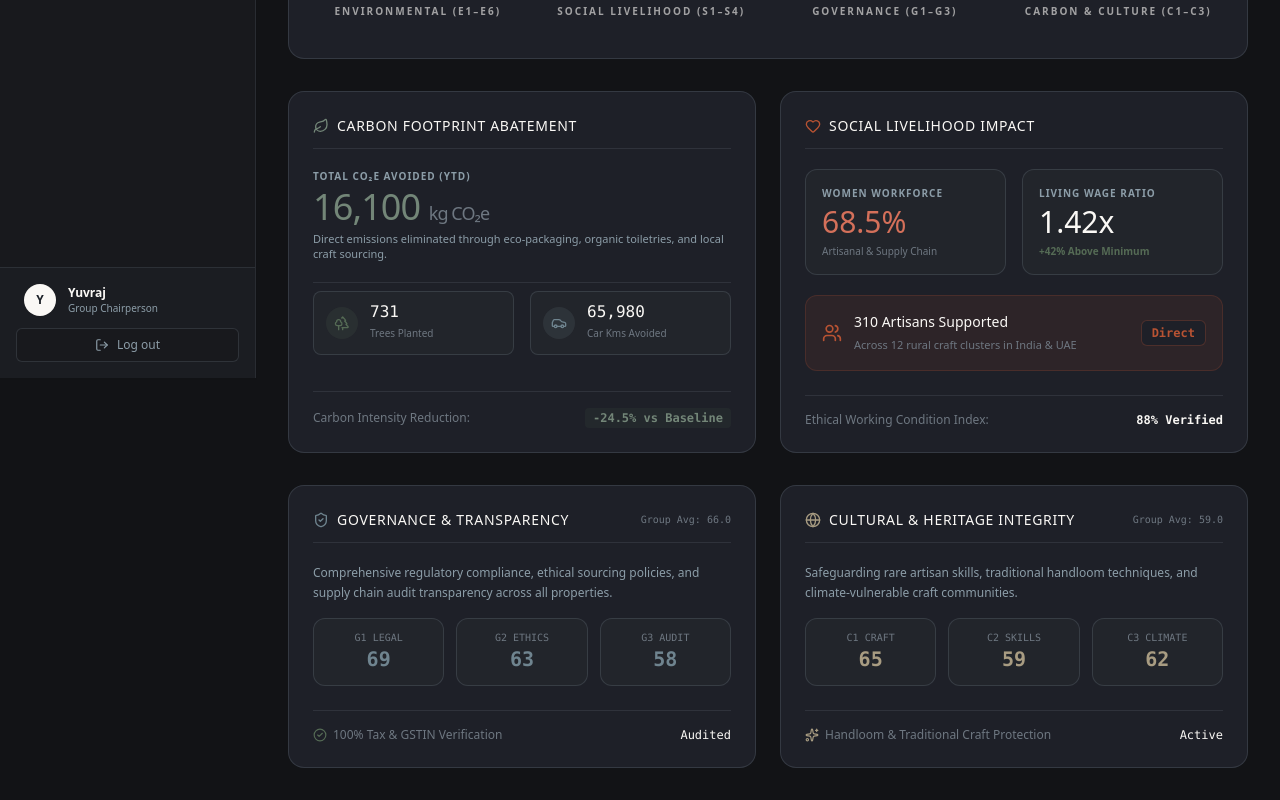
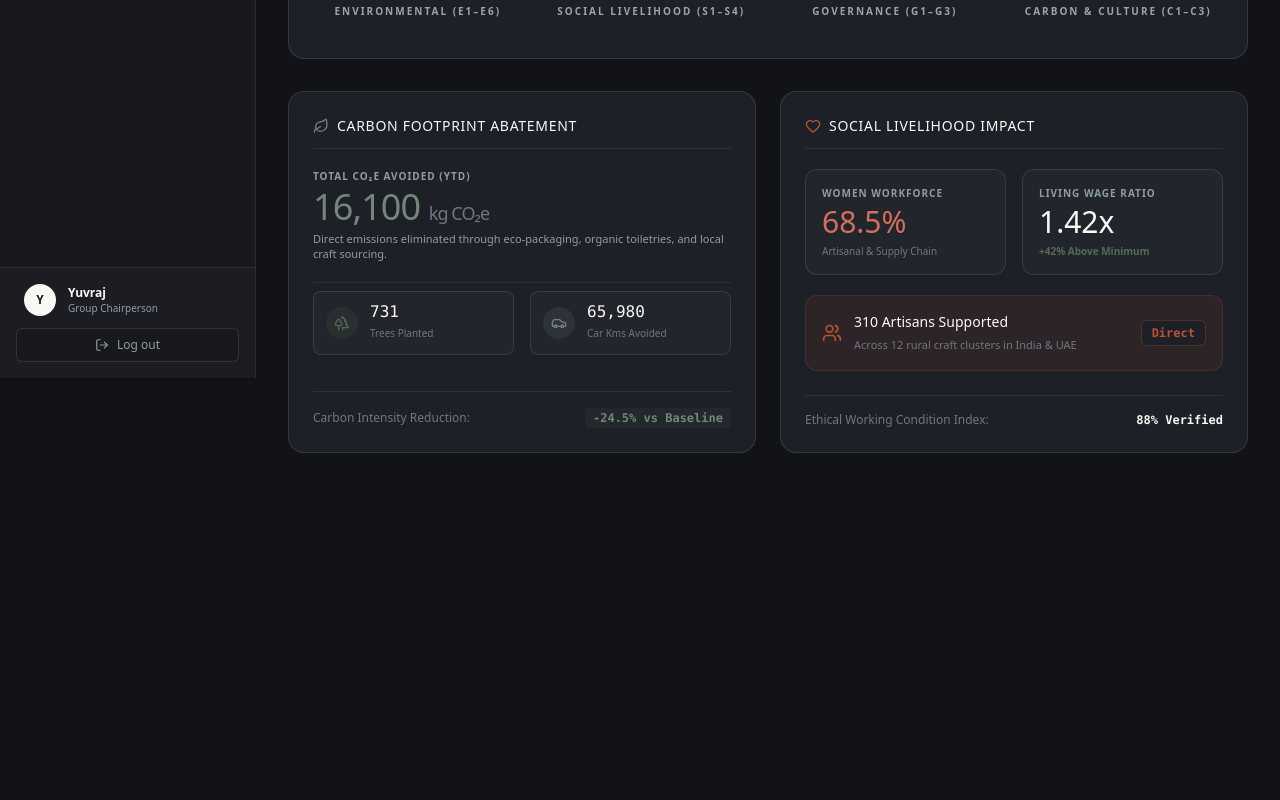
Before and after one commit to varnacollective/varna, a Next.js app: page /group/impact in a window 1280 px wide. Shown: the part 422-1222 px from the top of the page. After the commit the page ends 907 px from the top, so only its background shows below. Built offline with nearby package versions, Linux system fonts and the light colour scheme; a web font is replaced by a local one.

Commit message:
Removing unnecessary texts in group level Dashboard

```diff
--- a/src/app/group/impact/page.tsx
+++ b/src/app/group/impact/page.tsx
@@ -298,96 +298,6 @@ export default function GroupImpactPage() {
         </div>
       </div>
 
-      {/* ── BOTTOM ROW: Governance & Cultural Heritage ───────────────────────── */}
-      <div className="grid grid-cols-1 md:grid-cols-2 gap-6">
-        {/* Governance Card */}
-        <div className="bg-white dark:bg-[#1E2028] border border-[#EAE5DC] dark:border-[#8C9DA8]/20 rounded-2xl p-6 shadow-card-light dark:shadow-elevation-dark-low flex flex-col justify-between">
-          <div>
-            <div className="flex items-center justify-between border-b border-[#EAE5DC] dark:border-[#8C9DA8]/15 pb-3 mb-5">
-              <div className="flex items-center gap-2">
-                <ShieldCheck className="w-4 h-4 text-[#6F848F]" />
-                <h3 className="text-sm font-sans font-medium uppercase tracking-wider text-[#1A1F26] dark:text-[#FAF8F5]">
-                  Governance &amp; Transparency
-                </h3>
-              </div>
-              <span className="text-[10px] font-mono text-[#6E7781]">Group Avg: 66.0</span>
-            </div>
-
-            <p className="text-xs text-[#6E7781] dark:text-[#8C9DA8] font-light leading-relaxed mb-4">
-              Comprehensive regulatory compliance, ethical sourcing policies, and supply chain audit transparency across all properties.
-            </p>
-
-            <div className="grid grid-cols-3 gap-3">
-              <div className="p-3 rounded-xl bg-[#FAF8F5] dark:bg-[#22252B] border border-[#EAE5DC] dark:border-[#8C9DA8]/20 text-center">
-                <span className="text-[10px] font-mono uppercase text-[#6E7781] block">G1 Legal</span>
-                <span className="text-xl font-bold font-mono text-[#6F848F]">69</span>
-              </div>
-              <div className="p-3 rounded-xl bg-[#FAF8F5] dark:bg-[#22252B] border border-[#EAE5DC] dark:border-[#8C9DA8]/20 text-center">
-                <span className="text-[10px] font-mono uppercase text-[#6E7781] block">G2 Ethics</span>
-                <span className="text-xl font-bold font-mono text-[#6F848F]">63</span>
-              </div>
-              <div className="p-3 rounded-xl bg-[#FAF8F5] dark:bg-[#22252B] border border-[#EAE5DC] dark:border-[#8C9DA8]/20 text-center">
-                <span className="text-[10px] font-mono uppercase text-[#6E7781] block">G3 Audit</span>
-                <span className="text-xl font-bold font-mono text-[#6F848F]">58</span>
-              </div>
-            </div>
-          </div>
-
-          <div className="mt-6 pt-4 border-t border-[#EAE5DC] dark:border-[#8C9DA8]/15 flex items-center justify-between text-xs text-[#6E7781]">
-            <span className="flex items-center gap-1.5">
-              <CheckCircle2 className="w-3.5 h-3.5 text-[#556B55]" />
-              100% Tax &amp; GSTIN Verification
-            </span>
-            <span className="font-mono font-medium text-[#1A1F26] dark:text-[#FAF8F5]">
-              Audited
-            </span>
-          </div>
-        </div>
-
-        {/* Cultural & Heritage Card */}
-        <div className="bg-white dark:bg-[#1E2028] border border-[#EAE5DC] dark:border-[#8C9DA8]/20 rounded-2xl p-6 shadow-card-light dark:shadow-elevation-dark-low flex flex-col justify-between">
-          <div>
-            <div className="flex items-center justify-between border-b border-[#EAE5DC] dark:border-[#8C9DA8]/15 pb-3 mb-5">
-              <div className="flex items-center gap-2">
-                <Globe className="w-4 h-4 text-[#A89C82]" />
-                <h3 className="text-sm font-sans font-medium uppercase tracking-wider text-[#1A1F26] dark:text-[#FAF8F5]">
-                  Cultural &amp; Heritage Integrity
-                </h3>
-              </div>
-              <span className="text-[10px] font-mono text-[#6E7781]">Group Avg: 59.0</span>
-            </div>
-
-            <p className="text-xs text-[#6E7781] dark:text-[#8C9DA8] font-light leading-relaxed mb-4">
-              Safeguarding rare artisan skills, traditional handloom techniques, and climate-vulnerable craft communities.
-            </p>
-
-            <div className="grid grid-cols-3 gap-3">
-              <div className="p-3 rounded-xl bg-[#FAF8F5] dark:bg-[#22252B] border border-[#EAE5DC] dark:border-[#8C9DA8]/20 text-center">
-                <span className="text-[10px] font-mono uppercase text-[#6E7781] block">C1 Craft</span>
-                <span className="text-xl font-bold font-mono text-[#A89C82]">65</span>
-              </div>
-              <div className="p-3 rounded-xl bg-[#FAF8F5] dark:bg-[#22252B] border border-[#EAE5DC] dark:border-[#8C9DA8]/20 text-center">
-                <span className="text-[10px] font-mono uppercase text-[#6E7781] block">C2 Skills</span>
-                <span className="text-xl font-bold font-mono text-[#A89C82]">59</span>
-              </div>
-              <div className="p-3 rounded-xl bg-[#FAF8F5] dark:bg-[#22252B] border border-[#EAE5DC] dark:border-[#8C9DA8]/20 text-center">
-                <span className="text-[10px] font-mono uppercase text-[#6E7781] block">C3 Climate</span>
-                <span className="text-xl font-bold font-mono text-[#A89C82]">62</span>
-              </div>
-            </div>
-          </div>
-
-          <div className="mt-6 pt-4 border-t border-[#EAE5DC] dark:border-[#8C9DA8]/15 flex items-center justify-between text-xs text-[#6E7781]">
-            <span className="flex items-center gap-1.5">
-              <Sparkles className="w-3.5 h-3.5 text-[#A89C82]" />
-              Handloom &amp; Traditional Craft Protection
-            </span>
-            <span className="font-mono font-medium text-[#1A1F26] dark:text-[#FAF8F5]">
-              Active
-            </span>
-          </div>
-        </div>
-      </div>
     </div>
   );
 }
```
